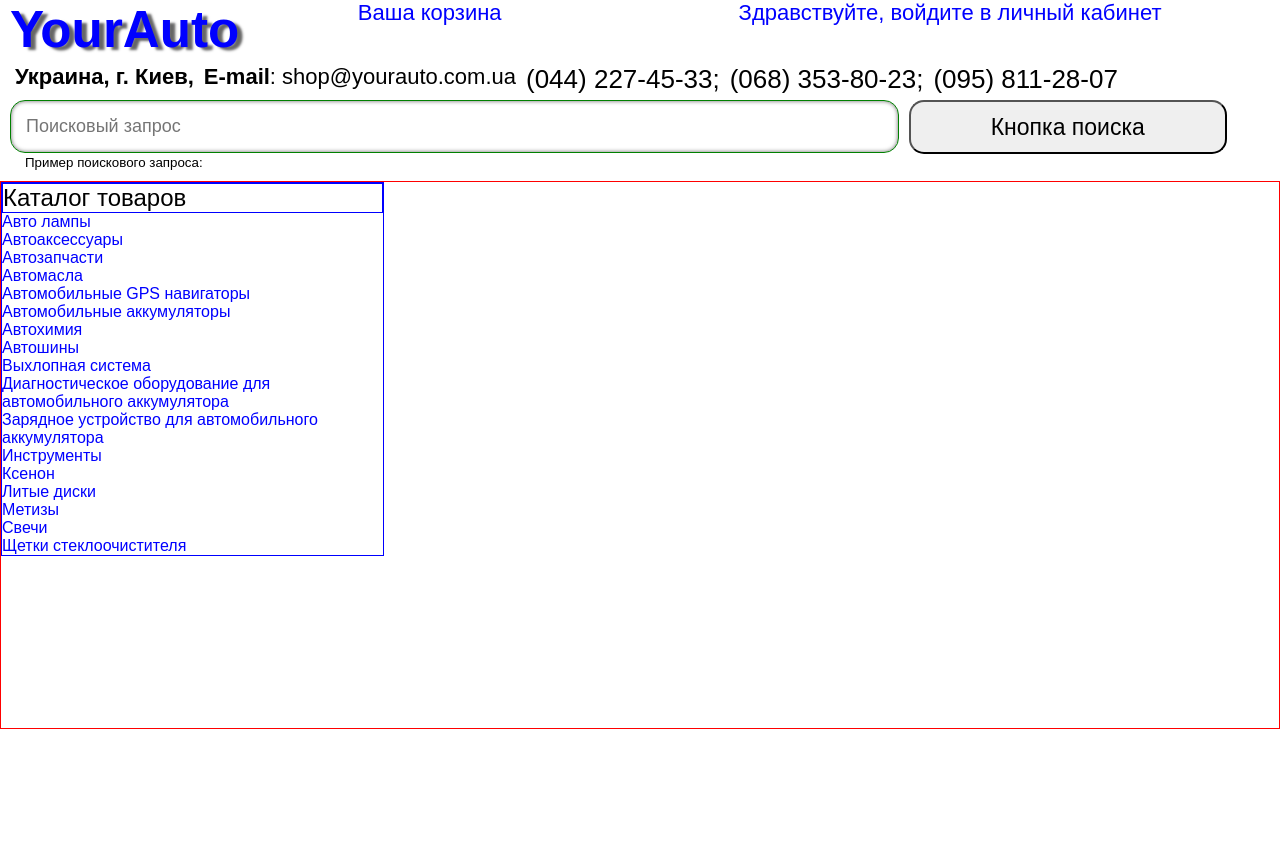
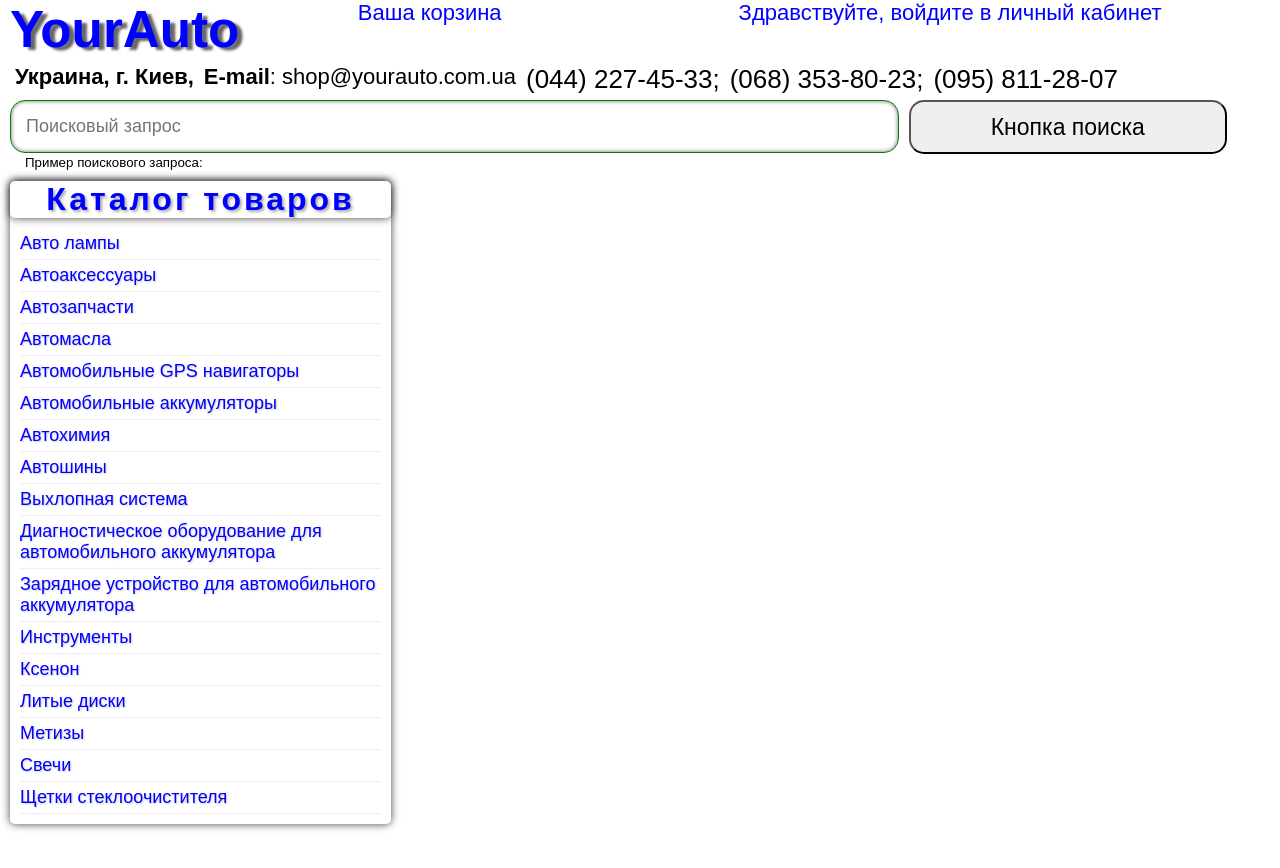
Before and after one commit to DranyValentin/desing-website, a website: page index.html in a window 1280 px wide. Before the commit the page ends 800 px from the top, so only its background shows below. Drawn offline with Linux system fonts and the light colour scheme; files that its build step writes are made by us from their sources.

Commit message:
added style for navigation, mode full screen

```diff
--- a/css/style.css
+++ b/css/style.css
@@ -7,14 +7,14 @@
 	display: flex;
 	justify-content: center;
 	flex-flow: wrap column;
+
+	margin-left: 10px;
 }
 
 header
 {
 	display: flex;
 	flex-wrap: wrap;
-
-	margin-left: 10px;
 }
 
 header section
@@ -142,7 +142,7 @@
 main
 {
 	margin-top: 10px;
-	border: 1px red solid;
+
 }
 
 .container
@@ -154,11 +154,57 @@
 .left
 {
 	width: 30%;
+	max-width: 400px;
 }
 
 .groups
 {
-	border: 1px solid blue;
+	border-radius: 5px;
+	/*border: 1px solid red;*/
+	box-shadow: 0 0 9px 0px rgba(0,0,0,.75);
+}
+
+.groups_title
+{
+	font-size: 32px;
+	font-weight: 700;
+	color: #00f;
+	letter-spacing: 3px;
+	text-align: center;
+	text-shadow: 2px 2px 3px #aaa;
+
+	box-shadow: 0 0 9px 0px rgba(0,0,0,.75);
+	border-radius: 5px;
+
+}
+
+.groups ul
+{
+	padding: 10px;
+}
+
+.groups li
+{
+	font-size: 18px;
+	text-shadow: 1px 1px 2px #ccc;
+
+
+	border-bottom: 1px solid #eee;
+}
+
+.groups li a
+{
+	display: block;
+
+	padding: 5px 0;
+}
+
+.groups li a:hover
+{
+	color: #027981;
+	text-shadow: 0 0 10px #999;
+
+	background: #F8F8FF;
 }
 
 footer
--- a/js/main.js
+++ b/js/main.js
@@ -20,7 +20,7 @@
 	{
 		let fragment = document.createDocumentFragment()
 		let $h2 = document.createElement('h2')
-		$h2.setAttribute('class', 'groups')
+		$h2.setAttribute('class', 'groups_title')
 		fragment.appendChild($h2).textContent
 									= $('.groups_title').textContent
 		$('.groups').replaceChild(fragment, $('.groups_title'))
```
